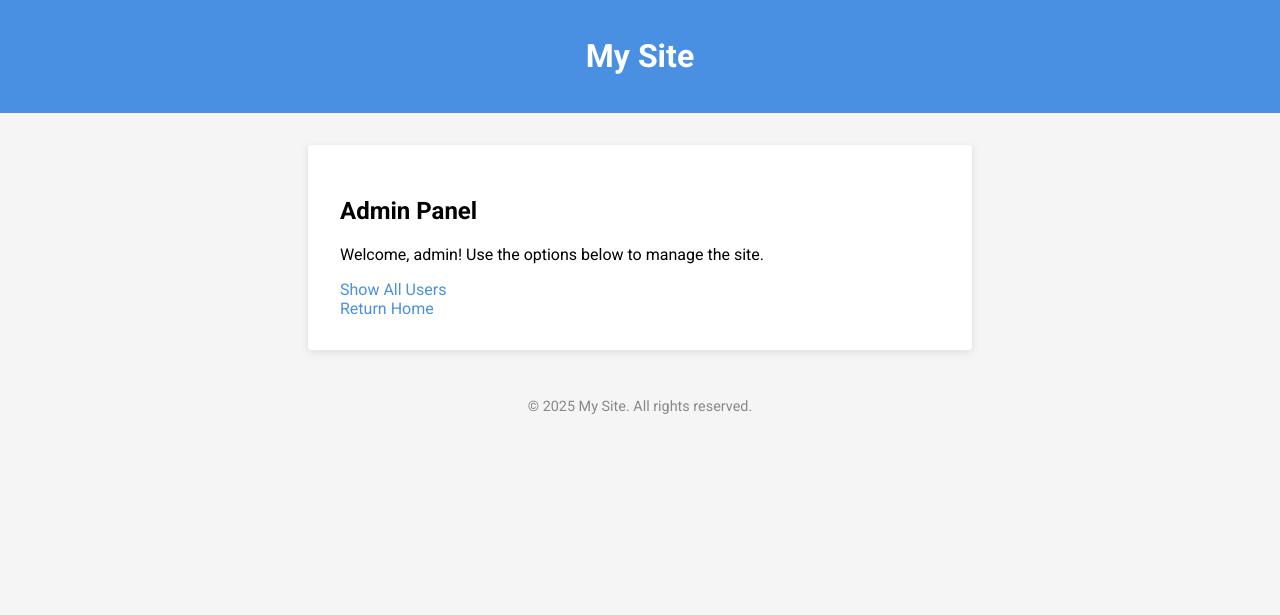
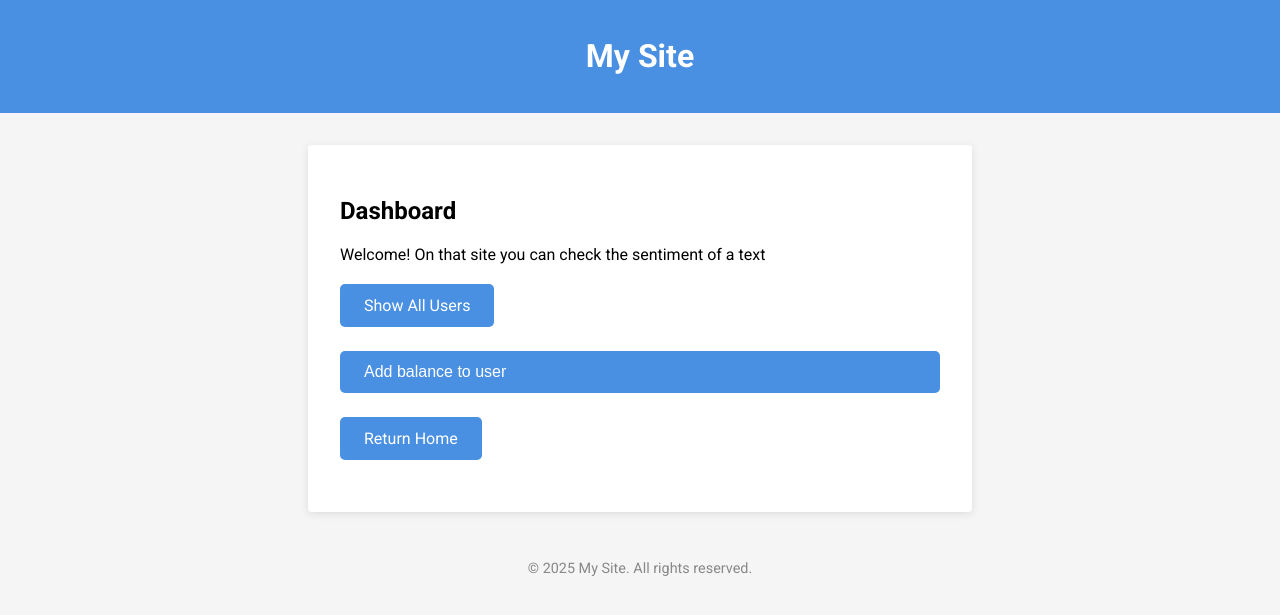
Before and after one commit to Stillgh/sentiment_analysis, a Python web app: template app/src/templates/admin.html in a window 1280 px wide. Shown: the top 615 px of the page. Run offline with Jinja, Linux system fonts and the light colour scheme; the template is opened without the code that fills it, so the values that code supplies are empty.

Commit message:
added admin option to add balance to users

```diff
--- a/app/src/templates/admin.html
+++ b/app/src/templates/admin.html
@@ -1,35 +1,198 @@
 {% extends "base.html" %}
 
-{% block title %}Admin Panel - My Site{% endblock %}
+{% block title %}Dashboard - My Site{% endblock %}
 
 {% block content %}
-  <div class="admin-container">
-    <h2>Admin Panel</h2>
-    <p>Welcome, admin! Use the options below to manage the site.</p>
-    <div class="admin-buttons">
+  <h2>Dashboard</h2>
+  <p>Welcome! On that site you can check the sentiment of a text</p>
+
+  <!-- Navigation Links -->
+  <div class="nav-links">
     <a href="/admin/users" class="btn">Show All Users</a>
   </div>
+
+  <!-- Balance Section -->
+  <div class="section">
+    <button class="btn toggle-btn" onclick="toggleSection('balanceSection')">
+      Add balance to user
+    </button>
+    <div id="balanceSection" class="panel">
+      <!-- Using a form element with an id for JS submission -->
+      <form id="balanceForm">
+        <div class="panel-item">
+          <label for="enterEmail">Email:</label>
+          <input type="email" id="enterEmail" name="email" placeholder="Email" required>
+        </div>
+        <div class="panel-item">
+          <label for="addAmount">Amount:</label>
+          <input type="number" step="any" id="addAmount" name="amount" placeholder="Amount" required>
+        </div>
+        <button class="btn action-btn" type="submit">Add</button>
+      </form>
+    </div>
+  </div>
+
+  <div class="nav-links">
     <a href="/home" class="btn">Return Home</a>
   </div>
-{% endblock %}
+
+  <!-- Modal for displaying messages -->
+  <div id="resultModal" class="modal">
+    <div class="modal-content">
+      <div class="modal-header">
+        <span id="closeModal" class="close">&times;</span>
+        <h2 id="modalTitle">Message</h2>
+      </div>
+      <div class="modal-body">
+        <p id="modalMessage"></p>
+      </div>
+      <div class="modal-footer">
+        <button class="btn" id="modalOk">OK</button>
+      </div>
+    </div>
+  </div>
 
   <style>
-  .admin-container {
-    max-width: 800px;
-    margin: 2rem auto;
-    padding: 2rem;
+    /* General Button Styling */
+    .btn {
+      display: inline-block;
+      padding: 0.75rem 1.5rem;
+      background-color: #4a90e2;
+      color: #fff;
+      border: none;
+      border-radius: 5px;
+      font-size: 1rem;
+      text-align: center;
+      text-decoration: none;
+      transition: background-color 0.3s ease, box-shadow 0.3s ease;
+      cursor: pointer;
+      margin: 0.25rem 0;
+    }
+    .btn:hover {
+      background-color: #357ab8;
+      box-shadow: 0 4px 8px rgba(0,0,0,0.15);
+    }
+    /* Section Styling */
+    .section { margin: 1rem 0; }
+    .nav-links { display: flex; gap: 1rem; margin-bottom: 1rem; }
+    .panel {
+      display: none;
+      margin-top: 1rem;
+      padding: 1rem;
+      border: 1px solid #ddd;
+      border-radius: 5px;
+      background-color: #fafafa;
+    }
+    .panel-item { margin-bottom: 1rem; }
+    .panel-item label { margin-right: 0.5rem; }
+    .panel-item input[type="number"],
+    .panel-item input[type="text"],
+    .panel-item input[type="email"],
+    .panel-item textarea {
+      padding: 0.5rem;
+      border: 1px solid #ddd;
+      border-radius: 4px;
+      margin-right: 0.5rem;
+    }
+    .toggle-btn { width: 100%; text-align: left; }
+    .action-btn { margin-top: 0.5rem; }
+
+    /* Modal Styling */
+    .modal {
+      display: none;
+      position: fixed;
+      z-index: 100;
+      left: 0;
+      top: 0;
+      width: 100%;
+      height: 100%;
+      overflow: auto;
+      background-color: rgba(0,0,0,0.5);
+    }
+    .modal-content {
       background-color: #fff;
+      margin: 5% auto;
+      border: 1px solid #888;
+      width: 90%;
+      max-width: 500px;
       border-radius: 8px;
-    box-shadow: 0 2px 8px rgba(0,0,0,0.1);
+      overflow: hidden;
+      box-shadow: 0 4px 10px rgba(0,0,0,0.25);
+    }
+    .modal-header, .modal-footer {
+      padding: 15px;
+      background-color: #4a90e2;
+      color: #fff;
       text-align: center;
     }
-  .admin-container h2 {
-    margin-bottom: 1rem;
+    .modal-header { position: relative; }
+    .modal-body { padding: 15px; background-color: #fefefe; }
+    .close {
+      position: absolute;
+      right: 15px;
+      top: 15px;
+      color: #fff;
+      font-size: 28px;
+      font-weight: bold;
+      cursor: pointer;
     }
-  .admin-buttons {
-    margin: 1.5rem 0;
+    .close:hover, .close:focus { color: #000; }
+  </style>
+
+  <script>
+    // Toggle section visibility.
+    function toggleSection(sectionId) {
+      const section = document.getElementById(sectionId);
+      section.style.display = (section.style.display === 'none' || section.style.display === '') ? 'block' : 'none';
     }
-  .admin-buttons .btn {
-    margin: 0 0.5rem;
+
+    // Function to display modal with given title and message.
+    function showModal(title, message) {
+      document.getElementById('modalTitle').innerText = title;
+      document.getElementById('modalMessage').innerText = message;
+      const modal = document.getElementById('resultModal');
+      modal.style.display = "block";
     }
-</style>
+
+    // Close modal when clicking on the "x" or "OK" button.
+    document.getElementById('closeModal').onclick = function() {
+      document.getElementById('resultModal').style.display = "none";
+    }
+    document.getElementById('modalOk').onclick = function() {
+      document.getElementById('resultModal').style.display = "none";
+    }
+    // Close modal when clicking outside the modal content.
+    window.onclick = function(event) {
+      const modal = document.getElementById('resultModal');
+      if (event.target == modal) {
+        modal.style.display = "none";
+      }
+    }
+
+    // Handle form submission with AJAX.
+    document.getElementById('balanceForm').addEventListener('submit', async function(e) {
+      e.preventDefault(); // Prevent default form submission
+      const email = document.getElementById('enterEmail').value;
+      const amount = document.getElementById('addAmount').value;
+
+      try {
+        const response = await fetch('/admin/users/add_balance', {
+          method: 'POST',
+          headers: {
+            'Content-Type': 'application/x-www-form-urlencoded'
+          },
+          body: new URLSearchParams({ email: email, amount: amount })
+        });
+
+        const text = await response.text();
+        if (response.ok) {
+          showModal("Success", text);
+        } else {
+          showModal("Error", text);
+        }
+      } catch (error) {
+        showModal("Error", "An unexpected error occurred: " + error.message);
+      }
+    });
+  </script>
+{% endblock %}
--- a/app/src/templates/home.html
+++ b/app/src/templates/home.html
@@ -4,7 +4,7 @@
 
 {% block content %}
   <h2>Dashboard</h2>
-  <p>Welcome back!</p>
+  <p>Welcome! On that site you can check the sentiment of a text</p>
 
   <!-- Navigation Links -->
   <div class="nav-links">
```
Also changed, not shown: app/src/routes/admin_router.py (+36 -1 lines). Lines whose indentation alone changed are shown as unchanged.
